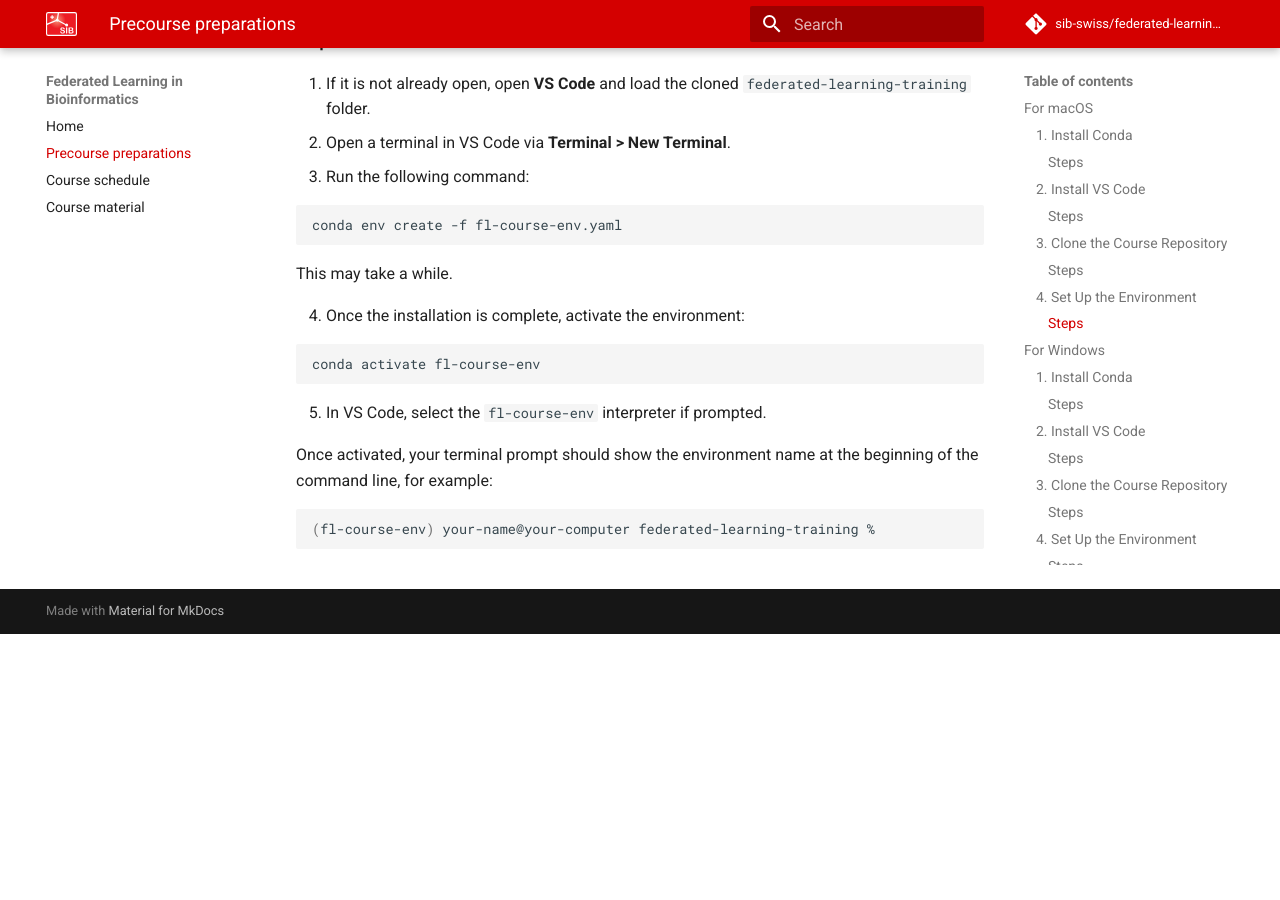
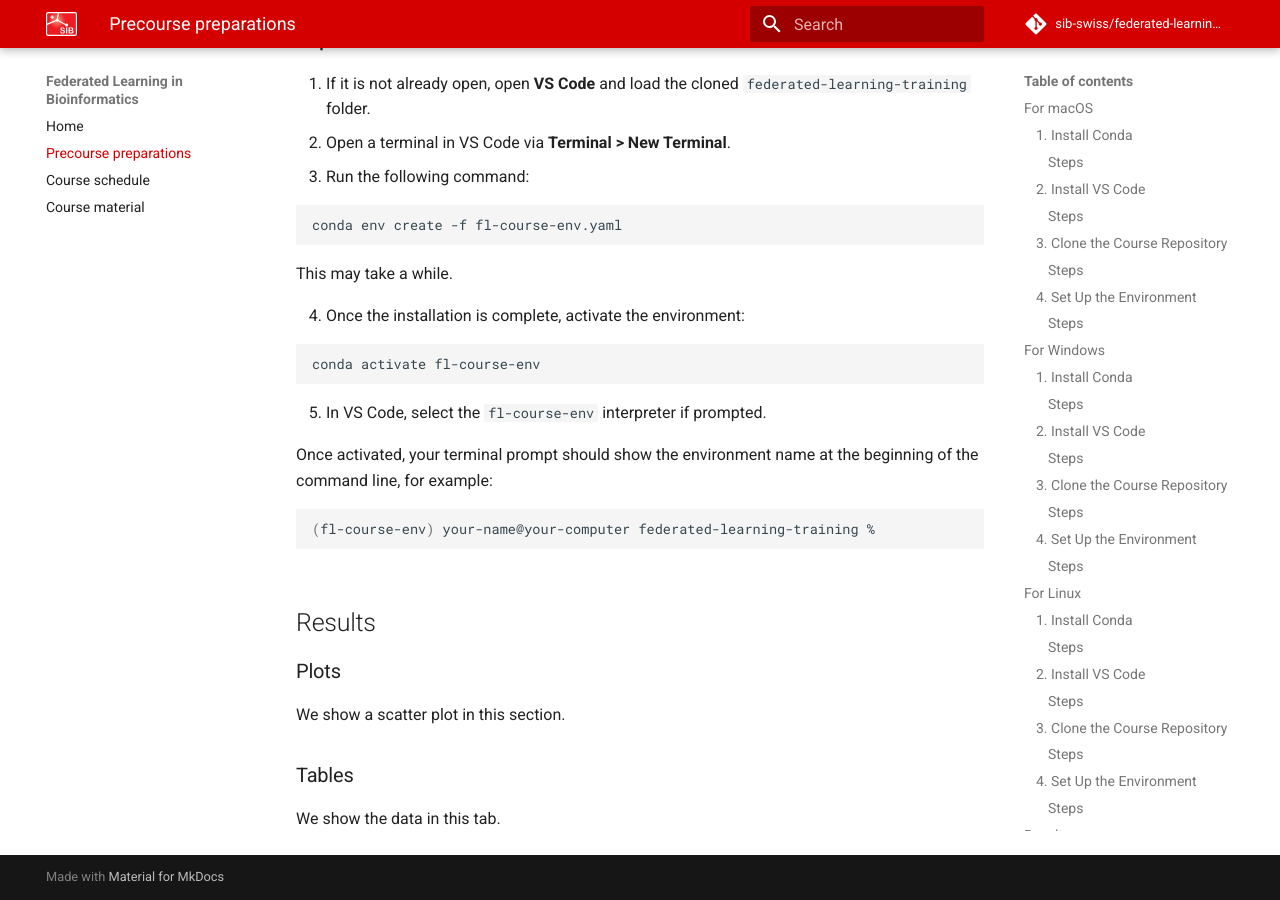
Before and after one commit to sib-swiss/federated-learning-training, an MkDocs documentation site: the page built from docs/precourse.md, in a window 1280 px wide and 900 px high, scrolled down 1781 px. Built offline with MkDocs 1.6.1 and Material for MkDocs 9.7.7, drawn with Linux system fonts in a browser that asks for light colours; comment, search, counter and statistics services are not loaded; before the commit the page ends 2415 px from its top, so only the background shows below that.

Commit message:
fix tabs

```diff
--- a/docs/precourse.md
+++ b/docs/precourse.md
@@ -236,21 +236,13 @@
 
     Once activated, your terminal prompt should show the environment name at the beginning of the command line.
 
-<script>
-window.addEventListener("DOMContentLoaded", function() {
-  var tabMap = {
-    "#for-macos": "__tabbed_1_1",
-    "#for-windows": "__tabbed_1_2",
-    "#for-linux": "__tabbed_1_3"
-  };
-  var hash = window.location.hash;
-  var target = tabMap[hash];
-  if (target) {
-    var input = document.getElementById(target);
-    if (input) {
-      input.checked = true;
-      input.scrollIntoView({ behavior: "smooth", block: "start" });
-    }
-  }
-});
-</script>
+## Results {.tabset}
+
+### Plots
+
+We show a scatter plot in this section.
+
+
+### Tables
+
+We show the data in this tab.
```
